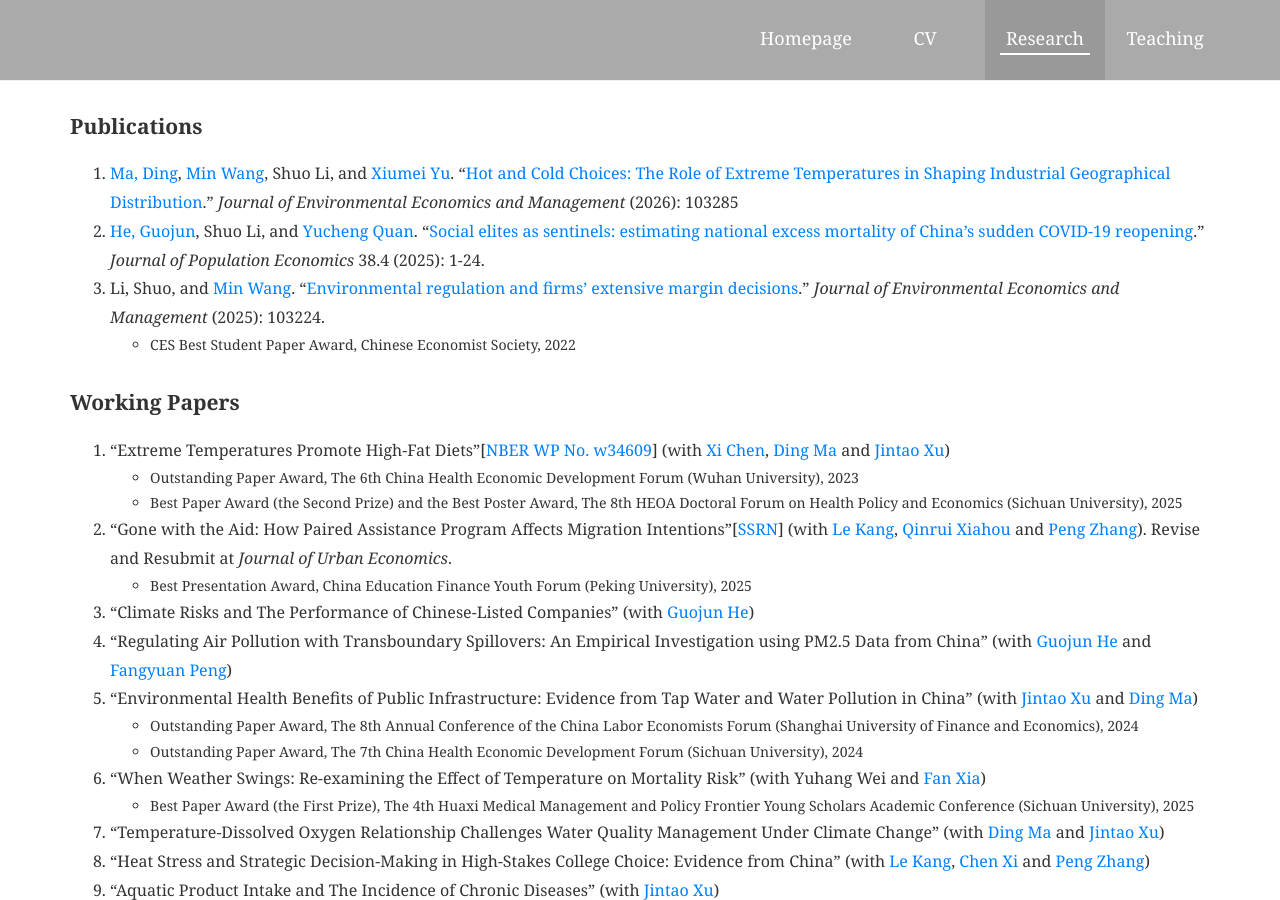
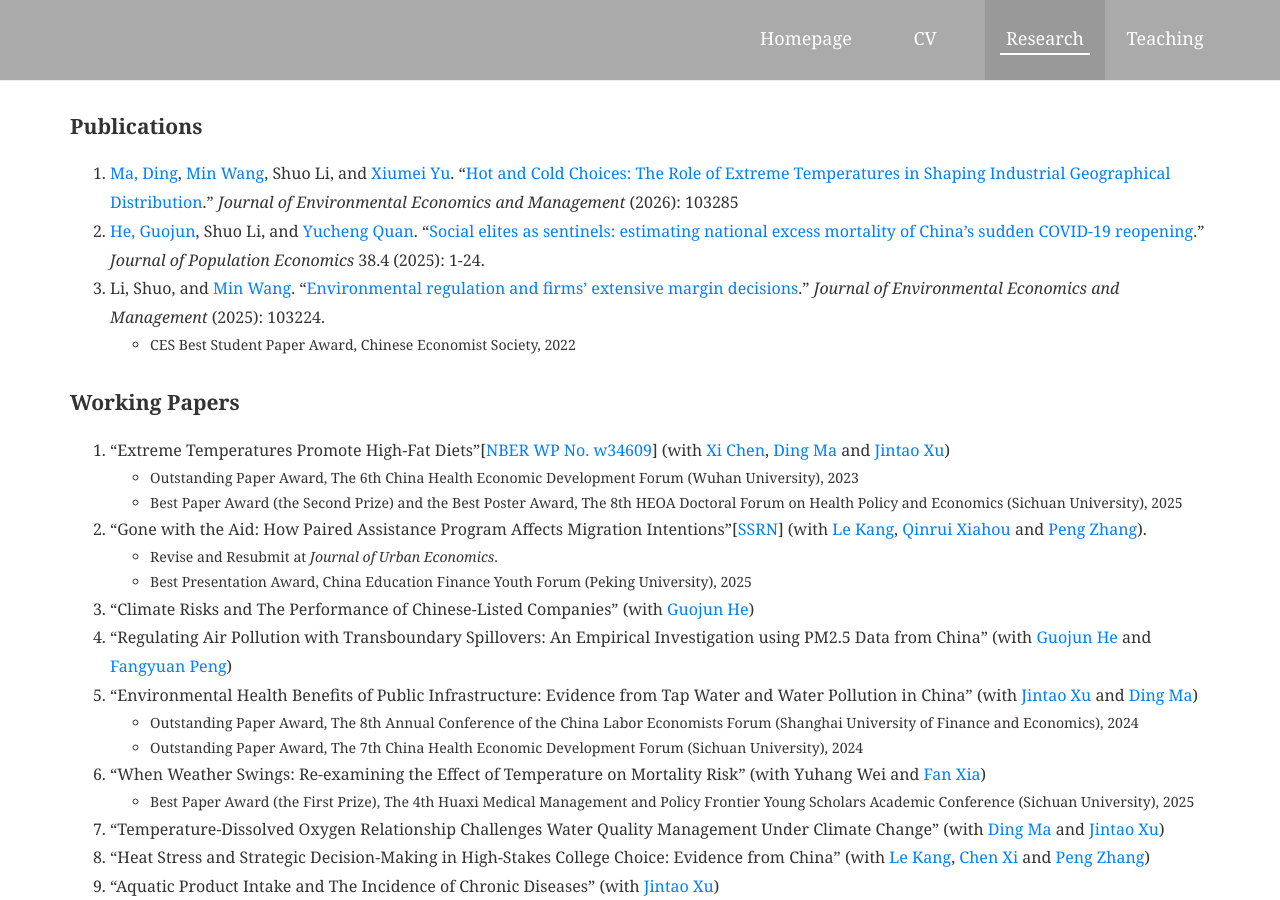
Before and after one commit to shuoliecon/shuoliecon.github.io, a Jekyll site: the page built from pages/_research/index.md, in a window 1280 px wide and 900 px high. Built offline with Jekyll 4.4.1, drawn with Linux system fonts in a browser that asks for light colours.

```diff
--- a/pages/_research/index.md
+++ b/pages/_research/index.md
@@ -20,7 +20,8 @@ no_heading: true
 <ul><li>Outstanding Paper Award, The 6th China Health Economic Development Forum (Wuhan University), 2023</li></ul>
 <ul><li>Best Paper Award (the Second Prize) and the Best Poster Award, The 8th HEOA Doctoral Forum on Health Policy and Economics (Sichuan University), 2025</li></ul>
 
-<li>“Gone with the Aid: How Paired Assistance Program Affects Migration Intentions”[<a href="https://papers.ssrn.com/sol3/papers.cfm?abstract_id=4977681">SSRN</a>] (with <a href="https://sites.google.com/view/lekang/home">Le Kang</a>, <a href="https://www.linkedin.com/in/qinrui-xiahou-13a211110/?originalSubdomain=hk">Qinrui Xiahou</a> and <a href="https://pengzhang.weebly.com">Peng Zhang</a>). Revise and Resubmit at <i>Journal of Urban Economics</i>. </li>
+<li>“Gone with the Aid: How Paired Assistance Program Affects Migration Intentions”[<a href="https://papers.ssrn.com/sol3/papers.cfm?abstract_id=4977681">SSRN</a>] (with <a href="https://sites.google.com/view/lekang/home">Le Kang</a>, <a href="https://www.linkedin.com/in/qinrui-xiahou-13a211110/?originalSubdomain=hk">Qinrui Xiahou</a> and <a href="https://pengzhang.weebly.com">Peng Zhang</a>). </li>
+<ul><li>Revise and Resubmit at <i>Journal of Urban Economics</i>.</li></ul>
 <ul><li>Best Presentation Award, China Education Finance Youth Forum (Peking University), 2025</li></ul>
 
 <li> “Climate Risks and The Performance of Chinese-Listed Companies” (with <a href="https://www.guojunhe.com/">Guojun He</a>) </li>
```
